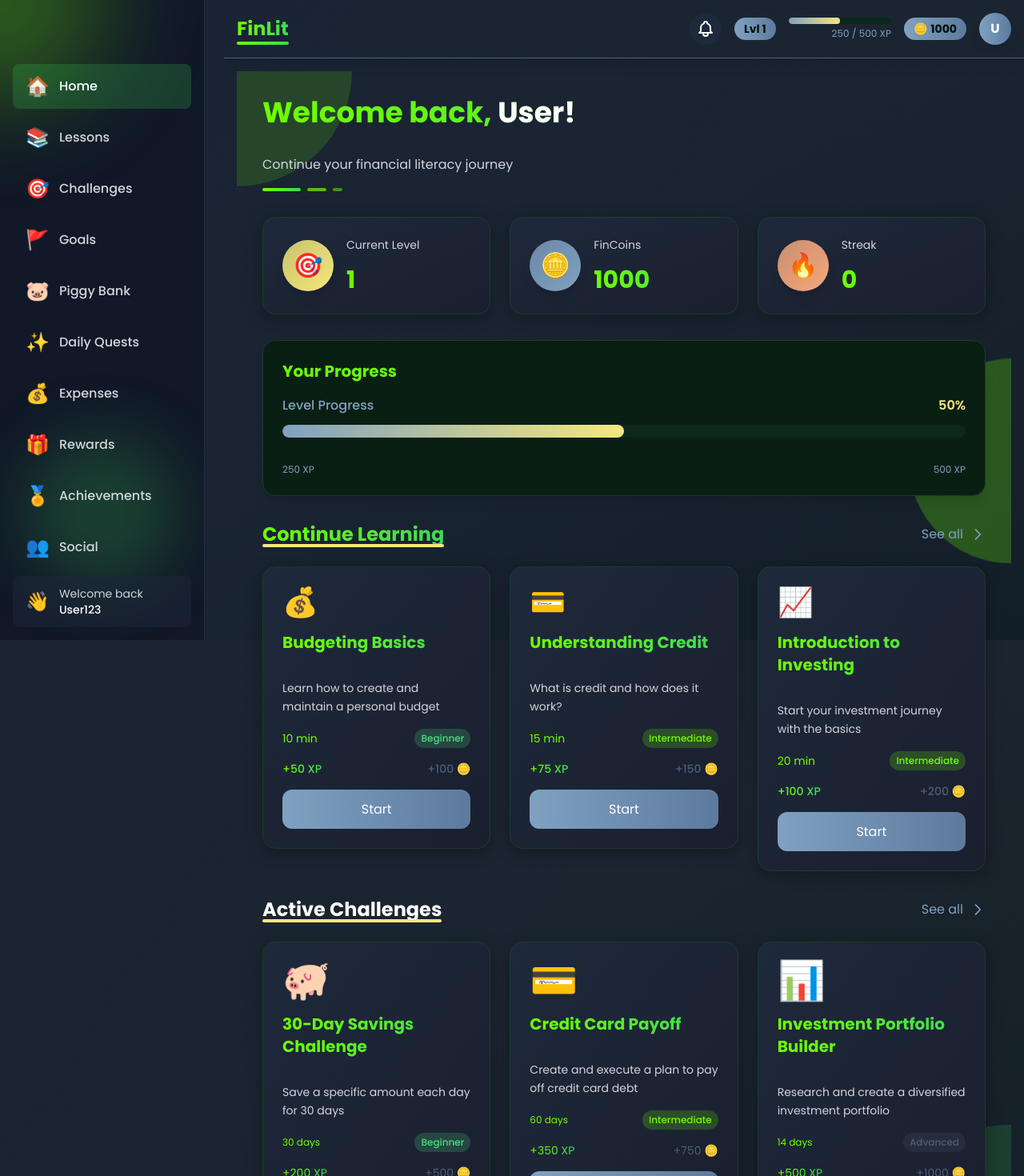
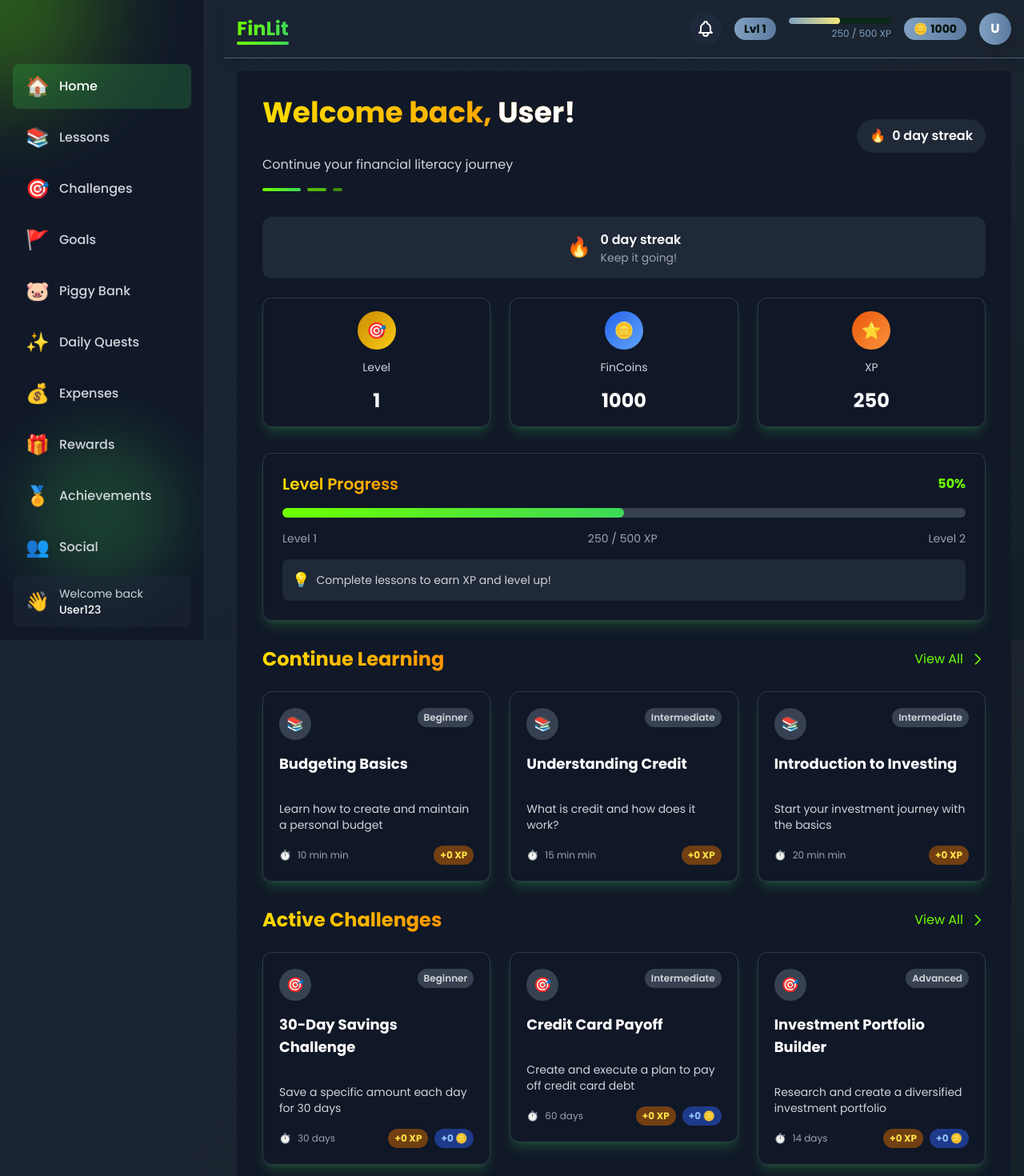
Before and after one commit to pranav-c-r/FinLit, a React (Vite) app: page /home in a window 1280 px wide. Shown: the top 1470 px of the page at 80% size. Built offline with nearby package versions, Linux system fonts and the light colour scheme.

Commit message:
Update Home.jsx

```diff
--- a/src/pages/Home.jsx
+++ b/src/pages/Home.jsx
@@ -1,10 +1,6 @@
 import React, { useEffect, useRef } from 'react';
 import { Link } from 'react-router-dom';
 import { useApp } from '../context/AppContext';
-import StatsCard from '../components/dashboard/StatsCard';
-import ProgressChart from '../components/dashboard/ProgressChart';
-import LessonCard from '../components/lessons/LessonCard';
-import ChallengeCard from '../components/challenges/ChallengeCard';
 import { lessons, challenges } from '../data/mockData';
 
 const Home = () => {
@@ -12,9 +8,9 @@ const Home = () => {
   const { user } = state;
   const headerRef = useRef(null);
 
-  // Get first 3 lessons and challenges
-  const featuredLessons = lessons.slice(0, 3);
-  const featuredChallenges = challenges.slice(0, 3);
+  // Get first 3 lessons and challenges with safe fallbacks
+  const featuredLessons = lessons?.slice(0, 3) || [];
+  const featuredChallenges = challenges?.slice(0, 3) || [];
 
   useEffect(() => {
     // Add animation class to header after component mounts
@@ -26,84 +22,125 @@ const Home = () => {
     }
   }, []);
 
+  // Calculate progress percentage with safe fallbacks
+  const progressPercentage = user?.nextLevelXp
+    ? Math.round(((user.xp || 0) / user.nextLevelXp) * 100)
+    : 0;
+
   return (
-    <div className="min-h-screen p-4 md:p-8 relative overflow-hidden">
-      {/* Additional animated elements specific to Home page */}
-      <div className="absolute inset-0 overflow-hidden pointer-events-none">
-        <div className="absolute w-72 h-72 bg-primary-light/30 rounded-full -top-36 -left-36 animate-pulse-slow"></div>
-        <div className="absolute w-96 h-96 bg-primary/20 rounded-full -bottom-48 -right-48 animate-pulse-slower animate-delay-1000"></div>
-        <div className="absolute w-64 h-64 bg-primary-light/25 rounded-full top-1/4 -right-32 animate-float animate-delay-2000"></div>
+    <div className="min-h-screen p-4 md:p-8 bg-background-dark">
+      {/* Header with animation */}
+      <div ref={headerRef} className="relative z-10 mb-8 transition-all duration-700 ease-out opacity-0 -translate-y-5">
+        <div className="flex items-center justify-between mb-4">
+          <div>
+            <h1 className="text-3xl md:text-4xl font-bold gradient-text-secondary">
+              Welcome back, <span className="text-white">{user?.name || 'User'}!</span>
+            </h1>
+            <p className="text-gray-300 mt-2">Continue your financial literacy journey</p>
+          </div>
+          <div className="hidden md:flex items-center bg-gray-800 rounded-full px-4 py-2">
+            <span className="text-yellow-500 mr-2">🔥</span>
+            <span className="text-white font-semibold">{user?.streak || 0} day streak</span>
+          </div>
         </div>
 
-      {/* Header with animation */}
-      <div ref={headerRef} className="relative z-10 mb-8 transition-all duration-700 ease-out opacity-0 -translate-y-5">
-        <h1 className="text-3xl md:text-4xl font-bold heading-gradient">
-          Welcome back, <span className="text-white">{user.name}!</span>
-        </h1>
-        <p className="text-gray-300 mt-2">Continue your financial literacy journey</p>
-        <div className="flex items-center mt-4">
+        {/* Progress indicator dots - mobile only */}
+        <div className="flex items-center md:hidden mt-4">
           <div className="h-1 w-12 bg-gradient-to-r from-primary-light to-primary rounded-full mr-2"></div>
           <div className="h-1 w-6 bg-primary-light/70 rounded-full mr-2"></div>
           <div className="h-1 w-3 bg-primary-light/50 rounded-full"></div>
         </div>
       </div>
 
-      {/* Stats Cards */}
-      <div className="grid grid-cols-1 md:grid-cols-3 gap-6 mb-8 relative z-10">
-        <div className="transform transition-all duration-500 hover:scale-105 hover:-translate-y-1 hover:shadow-xl">
-          <StatsCard
-            title="Current Level"
-            value={user.level}
-            icon="🎯"
-            color="#F4E87C"
-            delay={0.1}
-          />
+      {/* Mobile streak indicator */}
+      <div className="md:hidden mb-6 bg-gray-800 rounded-xl p-4 flex items-center justify-center">
+        <div className="flex items-center">
+          <span className="text-yellow-500 text-2xl mr-3">🔥</span>
+          <div>
+            <p className="text-white font-semibold">{user?.streak || 0} day streak</p>
+            <p className="text-gray-400 text-sm">Keep it going!</p>
           </div>
-        <div className="transform transition-all duration-500 hover:scale-105 hover:-translate-y-1 hover:shadow-xl animate-delay-500">
-          <StatsCard
-            title="FinCoins"
-            value={user.coins}
-            icon="🪙"
-            color="#80A1C1"
-            delay={0.2}
-          />
-        </div>
-        <div className="transform transition-all duration-500 hover:scale-105 hover:-translate-y-1 hover:shadow-xl animate-delay-1000">
-          <StatsCard
-            title="Streak"
-            value={user.streak || 0}
-            icon="🔥"
-            color="#F4A87C"
-            delay={0.3}
-          />
         </div>
       </div>
 
-      {/* Progress Section with 3D effect */}
-      <div className="relative z-10 mb-8 transform transition-all duration-500 hover:scale-[1.02] hover:shadow-2xl">
-        <div className="bg-[#0A1F14] rounded-2xl p-6 border border-[#1C3B2A] shadow-lg">
-          <h2 className="text-xl font-semibold heading-gradient mb-4">Your Progress</h2>
-          <ProgressChart
-            xp={user.xp}
-            nextLevelXp={user.nextLevelXp}
-          />
+      {/* Stats Cards - optimized for mobile */}
+      <div className="grid grid-cols-2 md:grid-cols-3 gap-4 md:gap-6 mb-8 relative z-10">
+        <div className="col-span-2 md:col-span-1 transform transition-all duration-300 hover:scale-105">
+          <div className="game-card p-4 text-center">
+            <div className="w-12 h-12 mx-auto mb-3 bg-gradient-to-br from-yellow-600 to-yellow-400 rounded-full flex items-center justify-center text-xl">
+              🎯
+            </div>
+            <h3 className="text-gray-300 text-sm mb-1">Level</h3>
+            <p className="text-2xl font-bold text-white">{user?.level || 1}</p>
+          </div>
+        </div>
+
+        <div className="transform transition-all duration-300 hover:scale-105">
+          <div className="game-card p-4 text-center">
+            <div className="w-12 h-12 mx-auto mb-3 bg-gradient-to-br from-blue-600 to-blue-400 rounded-full flex items-center justify-center text-xl">
+              🪙
+            </div>
+            <h3 className="text-gray-300 text-sm mb-1">FinCoins</h3>
+            <p className="text-2xl font-bold text-white">{user?.coins || 0}</p>
+          </div>
+        </div>
+
+        <div className="transform transition-all duration-300 hover:scale-105">
+          <div className="game-card p-4 text-center">
+            <div className="w-12 h-12 mx-auto mb-3 bg-gradient-to-br from-orange-600 to-orange-400 rounded-full flex items-center justify-center text-xl">
+              ⭐
+            </div>
+            <h3 className="text-gray-300 text-sm mb-1">XP</h3>
+            <p className="text-2xl font-bold text-white">{user?.xp || 0}</p>
+          </div>
+        </div>
+      </div>
+
+      {/* Progress Section - gamified */}
+      <div className="relative z-10 mb-8">
+        <div className="game-card p-6">
+          <div className="flex justify-between items-center mb-4">
+            <h2 className="text-xl font-semibold gradient-text-secondary">Level Progress</h2>
+            <span className="text-primary-light font-bold">{progressPercentage}%</span>
+          </div>
+
+          <div className="mb-4">
+            <div className="w-full bg-gray-700 rounded-full h-3">
+              <div
+                className="bg-gradient-to-r from-primary-light to-primary h-3 rounded-full transition-all duration-700 ease-out"
+                style={{ width: `${progressPercentage}%` }}
+              ></div>
+            </div>
+          </div>
+
+          <div className="flex justify-between text-sm text-gray-400">
+            <span>Level {user?.level || 1}</span>
+            <span>{user?.xp || 0} / {user?.nextLevelXp || 100} XP</span>
+            <span>Level {(user?.level || 1) + 1}</span>
+          </div>
+
+          <div className="mt-4 p-3 bg-gray-800 rounded-lg flex items-center">
+            <span className="text-yellow-500 mr-2 text-lg">💡</span>
+            <p className="text-sm text-gray-300">
+              Complete lessons to earn XP and level up!
+            </p>
+          </div>
         </div>
       </div>
 
       {/* Featured Lessons */}
       <div className="relative z-10 mb-8">
         <div className="flex justify-between items-center mb-6">
-          <h2 className="text-2xl font-bold heading-gradient relative inline-block">
+          <h2 className="text-xl md:text-2xl font-bold gradient-text-secondary">
             Continue Learning
-            <span className="absolute bottom-0 left-0 w-full h-1 bg-[#F4E87C] rounded-full"></span>
           </h2>
           <Link
             to="/lessons"
-            className="flex items-center text-[#80A1C1] hover:text-[#F4E87C] transition-colors duration-300 group"
+            className="flex items-center text-primary-light hover:text-primary transition-colors duration-300 group text-sm md:text-base"
           >
-            <span className="mr-2">See all</span>
+            <span className="mr-1 md:mr-2">View All</span>
             <svg
-              className="w-5 h-5 transform group-hover:translate-x-1 transition-transform duration-300"
+              className="w-4 h-4 md:w-5 md:h-5 transform group-hover:translate-x-1 transition-transform duration-300"
               fill="none"
               stroke="currentColor"
               viewBox="0 0 24 24"
@@ -114,36 +151,61 @@ const Home = () => {
           </Link>
         </div>
 
-        <div className="grid grid-cols-1 md:grid-cols-2 lg:grid-cols-3 gap-6">
-          {featuredLessons.map((lesson, index) => (
+        <div className="grid grid-cols-1 md:grid-cols-2 lg:grid-cols-3 gap-4 md:gap-6">
+          {featuredLessons.map((lesson, index) => {
+            const completed = user?.completedLessons?.includes(lesson.id) || false;
+            return (
               <div
                 key={lesson.id}
-              className="transform transition-all duration-500 hover:scale-105 hover:-translate-y-2 hover:shadow-xl"
-              style={{ transitionDelay: `${index * 150}ms` }}
+                className="transform transition-all duration-300 hover:scale-105"
               >
-              <LessonCard
-                lesson={lesson}
-                completed={user.completedLessons.includes(lesson.id)}
-              />
+                <div className={`game-card p-5 ${completed ? 'border-l-4 border-green-500' : ''}`}>
+                  <div className="flex items-start justify-between mb-4">
+                    <div className={`w-10 h-10 rounded-full flex items-center justify-center text-lg ${
+                      completed
+                        ? 'bg-green-900 text-green-400'
+                        : 'bg-gray-700 text-primary-light'
+                    }`}>
+                      {completed ? '✓' : lesson.emoji || '📚'}
                     </div>
-          ))}
+                    <span className="text-xs font-semibold px-2 py-1 rounded-full bg-gray-700 text-gray-300">
+                      {lesson.difficulty || 'Beginner'}
+                    </span>
+                  </div>
+
+                  <h3 className="text-lg font-bold text-white mb-2">{lesson.title || 'Untitled Lesson'}</h3>
+                  <p className="text-gray-300 text-sm mb-4">{lesson.description || 'No description available'}</p>
+
+                  <div className="flex justify-between items-center">
+                    <div className="flex items-center text-xs text-gray-400">
+                      <span className="mr-2">⏱️</span>
+                      <span>{lesson.duration || 0} min</span>
+                    </div>
+
+                    <div className="flex items-center bg-yellow-900 text-yellow-300 text-xs font-bold px-2 py-1 rounded-full">
+                      +{lesson.xp || 0} XP
+                    </div>
+                  </div>
+                </div>
+              </div>
+            );
+          })}
         </div>
       </div>
 
       {/* Featured Challenges */}
       <div className="relative z-10">
         <div className="flex justify-between items-center mb-6">
-          <h2 className="text-2xl font-bold text-white relative inline-block">
+          <h2 className="text-xl md:text-2xl font-bold gradient-text-secondary">
             Active Challenges
-            <span className="absolute bottom-0 left-0 w-full h-1 bg-[#F4E87C] rounded-full"></span>
           </h2>
           <Link
             to="/challenges"
-            className="flex items-center text-[#80A1C1] hover:text-[#F4E87C] transition-colors duration-300 group"
+            className="flex items-center text-primary-light hover:text-primary transition-colors duration-300 group text-sm md:text-base"
           >
-            <span className="mr-2">See all</span>
+            <span className="mr-1 md:mr-2">View All</span>
             <svg
-              className="w-5 h-5 transform group-hover:translate-x-1 transition-transform duration-300"
+              className="w-4 h-4 md:w-5 md:h-5 transform group-hover:translate-x-1 transition-transform duration-300"
               fill="none"
               stroke="currentColor"
               viewBox="0 0 24 24"
@@ -154,19 +216,74 @@ const Home = () => {
           </Link>
         </div>
 
-        <div className="grid grid-cols-1 md:grid-cols-2 lg:grid-cols-3 gap-6">
-          {featuredChallenges.map((challenge, index) => (
+        <div className="grid grid-cols-1 md:grid-cols-2 lg:grid-cols-3 gap-4 md:gap-6">
+          {featuredChallenges.map((challenge, index) => {
+            const completed = user?.completedChallenges?.includes(challenge.id) || false;
+            const reward = challenge.reward || { xp: 0, coins: 0 };
+
+            return (
               <div
                 key={challenge.id}
-              className="transform transition-all duration-500 hover:scale-105 hover:-translate-y-2"
-              style={{ transitionDelay: `${index * 100}ms` }}
+                className="transform transition-all duration-300 hover:scale-105"
               >
-              <ChallengeCard
-                challenge={challenge}
-                completed={user.completedChallenges.includes(challenge.id)}
-              />
+                <div className={`game-card p-5 ${completed ? 'border-l-4 border-green-500' : ''}`}>
+                  <div className="flex items-start justify-between mb-4">
+                    <div className={`w-10 h-10 rounded-full flex items-center justify-center text-lg ${
+                      completed
+                        ? 'bg-green-900 text-green-400'
+                        : 'bg-gray-700 text-primary-light'
+                    }`}>
+                      {completed ? '✓' : '🎯'}
                     </div>
-          ))}
+                    <span className="text-xs font-semibold px-2 py-1 rounded-full bg-gray-700 text-gray-300">
+                      {challenge.difficulty || 'Medium'}
+                    </span>
+                  </div>
+
+                  <h3 className="text-lg font-bold text-white mb-2">{challenge.title || 'Untitled Challenge'}</h3>
+                  <p className="text-gray-300 text-sm mb-4">{challenge.description || 'No description available'}</p>
+
+                  <div className="flex justify-between items-center">
+                    <div className="flex items-center text-xs text-gray-400">
+                      <span className="mr-2">⏱️</span>
+                      <span>{challenge.duration || '7 days'}</span>
+                    </div>
+
+                    <div className="flex items-center">
+                      <div className="bg-yellow-900 text-yellow-300 text-xs font-bold px-2 py-1 rounded-full mr-2">
+                        +{reward.xp || 0} XP
+                      </div>
+                      <div className="bg-blue-900 text-blue-300 text-xs font-bold px-2 py-1 rounded-full">
+                        +{reward.coins || 0} 🪙
+                      </div>
+                    </div>
+                  </div>
+                </div>
+              </div>
+            );
+          })}
+        </div>
+      </div>
+
+      {/* Quick Actions - Mobile Bottom Bar */}
+      <div className="fixed bottom-0 left-0 right-0 bg-gray-800 border-t border-gray-700 p-3 md:hidden z-20">
+        <div className="grid grid-cols-4 gap-2">
+          <Link to="/lessons" className="flex flex-col items-center text-xs text-gray-300 hover:text-primary-light">
+            <span className="text-lg">📚</span>
+            <span>Lessons</span>
+          </Link>
+          <Link to="/challenges" className="flex flex-col items-center text-xs text-gray-300 hover:text-primary-light">
+            <span className="text-lg">🎯</span>
+            <span>Challenges</span>
+          </Link>
+          <Link to="/goals" className="flex flex-col items-center text-xs text-gray-300 hover:text-primary-light">
+            <span className="text-lg">🏆</span>
+            <span>Goals</span>
+          </Link>
+          <Link to="/profile" className="flex flex-col items-center text-xs text-gray-300 hover:text-primary-light">
+            <span className="text-lg">👤</span>
+            <span>Profile</span>
+          </Link>
         </div>
       </div>
     </div>
```
Lines whose indentation alone changed are shown as unchanged.
